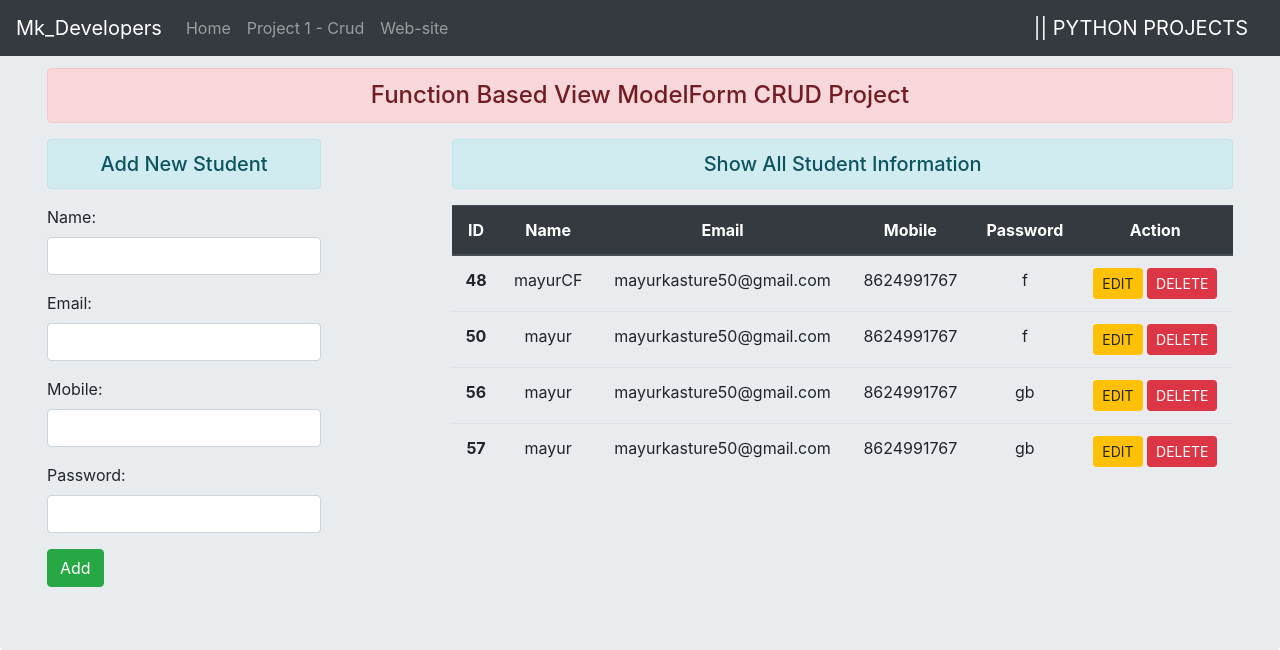
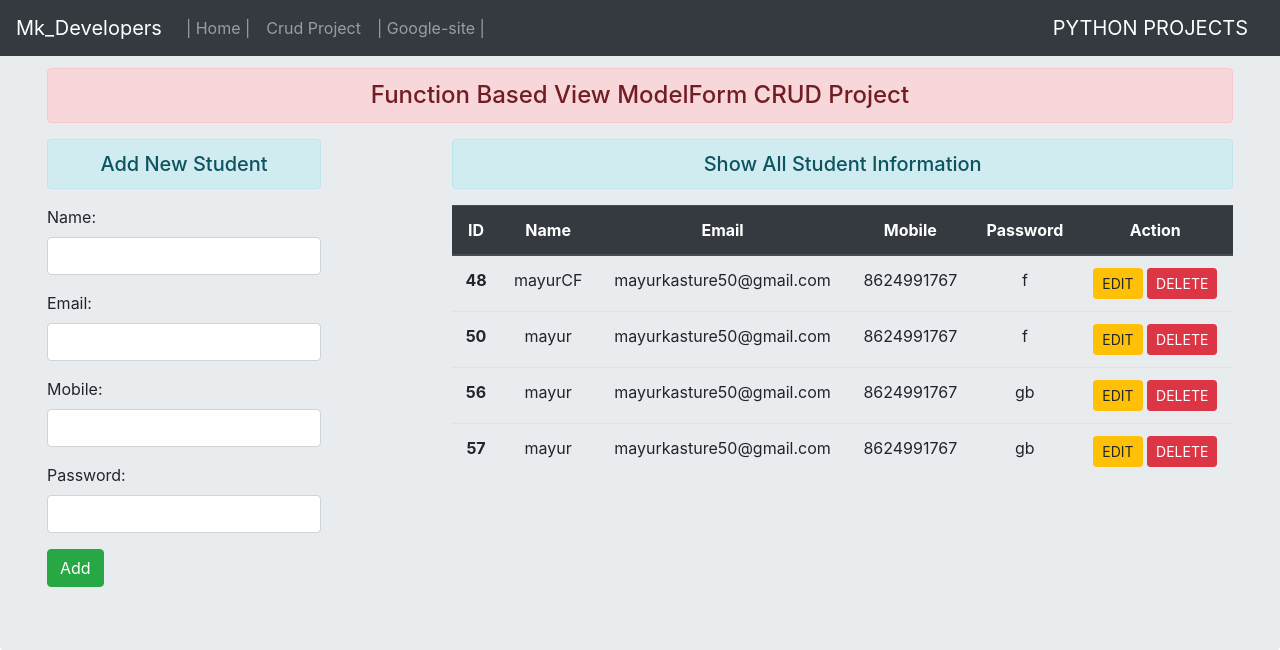
Before and after one commit to MayurKasture/Crud_Website_Using_Django, a Django app: page /crud/ in a window 1280 px wide. Shown: the top 650 px of the page. Run offline with Django 3.2, Linux system fonts and the light colour scheme; data comes from the database, SQL or seed files in the repository; some libraries are stand-ins or nearby versions.

Commit message:
Edit Base.html file

```diff
--- a/crudapp/views.py
+++ b/crudapp/views.py
@@ -1,6 +1,6 @@
 from django.shortcuts import render,HttpResponseRedirect
 from .forms import StudentRegistration, UserRegistration
-from .models import student, User
+from .models import student
 import pyautogui
 
 
--- a/templates/base.html
+++ b/templates/base.html
@@ -20,9 +20,9 @@
         <div class="collapse navbar-collapse" id="navbarsExampleDefault">
 
             <ul class="navbar-nav mr-auto">
-                <li class="nav-item"><a class="nav-link" href="/">Home</a></li>
-                <li><span class="nav-item"><a class="nav-link" href="/crud/">Project 1 - Crud</a></span></li>
-                <li class="nav-item"><a class="nav-link" href="https://www.youtube.com/watch?v=OPc_oMgjhpM">Web-site</a></li>
+                <li class="nav-item"><a class="nav-link" href="/">| Home |</a></li>
+                <li><span class="nav-item"><a class="nav-link" href="/crud/"> Crud Project </a></span></li>
+                <li class="nav-item"><a class="nav-link" href="https://www.google.com/">| Google-site |</a></li>
             </ul>
 
 <!--            <form action="/crud" method="post">-->
@@ -30,7 +30,7 @@
 <!--            </form>-->
 
             <form class="form-inline my-2 my-lg-0">
-                <a class="navbar-brand">|| PYTHON PROJECTS</a>
+                <a class="navbar-brand bg-color-green">PYTHON PROJECTS</a>
 <!--                <input class="form-control mr-sm-2" type="text" placeholder="Search" aria-label="Search">-->
 <!--                <button class="btn btn-outline-success my-2 my-sm-0" type="submit">Search</button>-->
             </form>
@@ -49,3 +49,7 @@
 
 </body>
 </html>
+
+
+
+<!--https://www.youtube.com/watch?v=OPc_oMgjhpM-->
```
